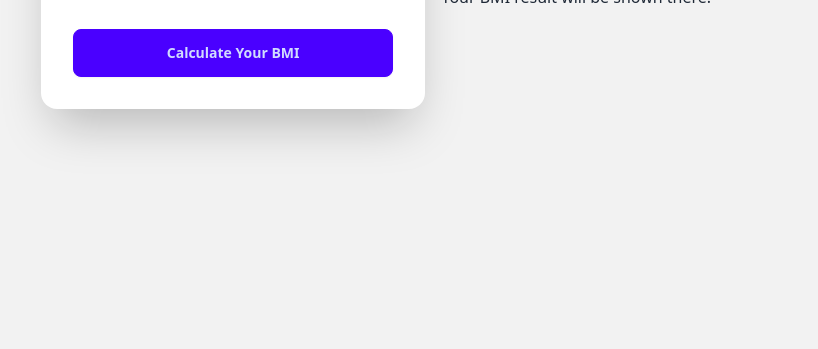
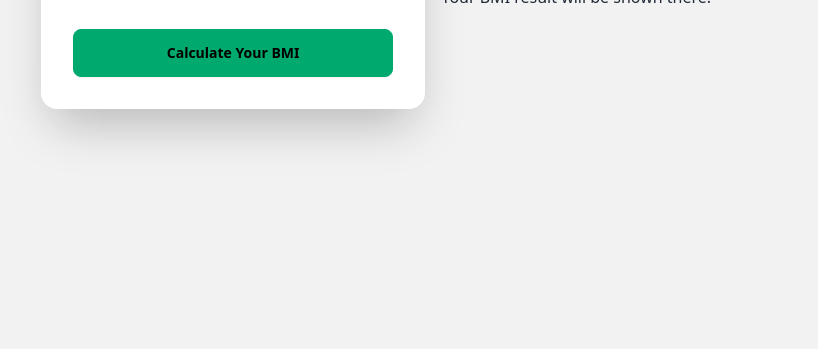
Before and after one commit to mihir-nath-2024/BMI-CAlculator, a website: page index.html in a window 1280 px wide. Shown: the part 451-800 px from the top of the page, without its empty margins (192-1010 px from the left). Drawn offline with Linux system fonts and the light colour scheme.

Commit message:
btn color changed

```diff
--- a/index.html
+++ b/index.html
@@ -33,7 +33,7 @@
 
               </div>
               <div class="form-control mt-6">
-                <button type="button" class="btn btn-primary" onclick="calculateBMI()">Calculate Your BMI</button>
+                <button type="button" class="btn btn-success" onclick="calculateBMI()">Calculate Your BMI</button>
               </div>
             </form>
           </div>
```
Also changed, not shown: output.css.
